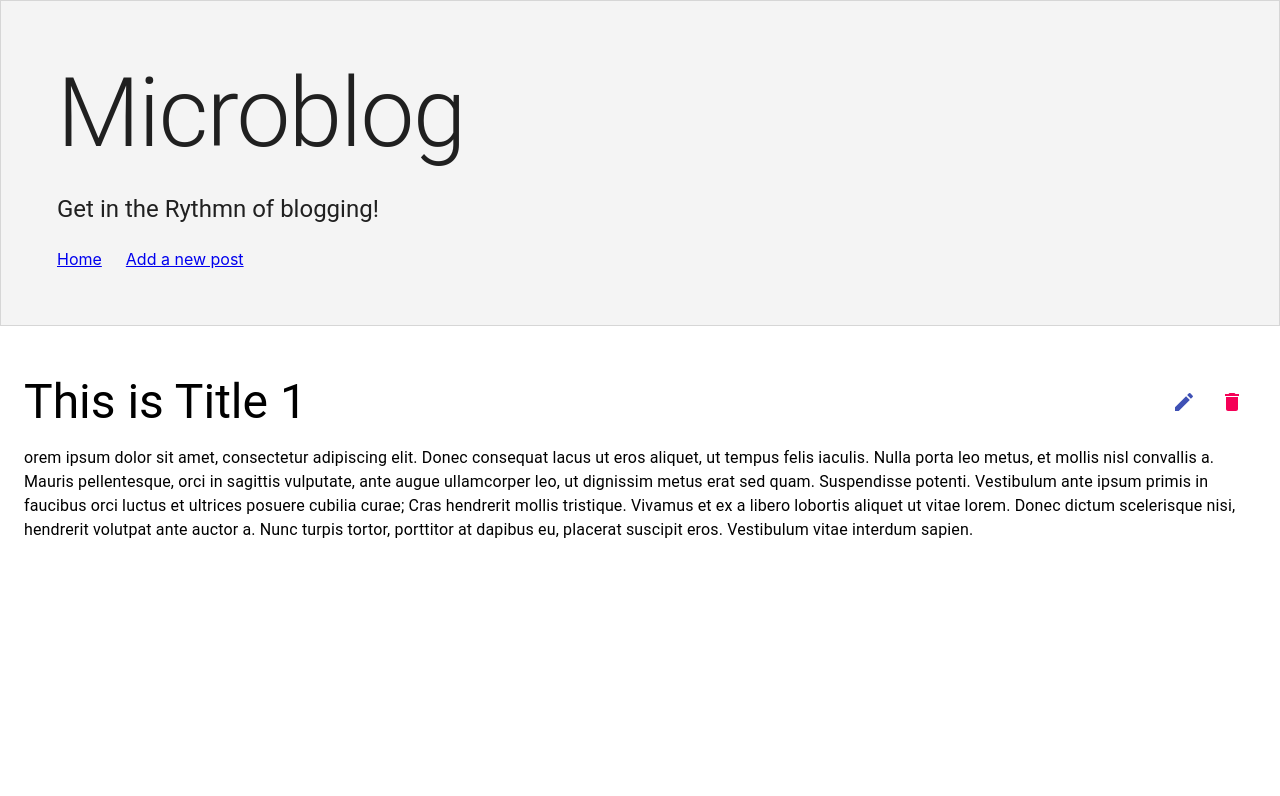
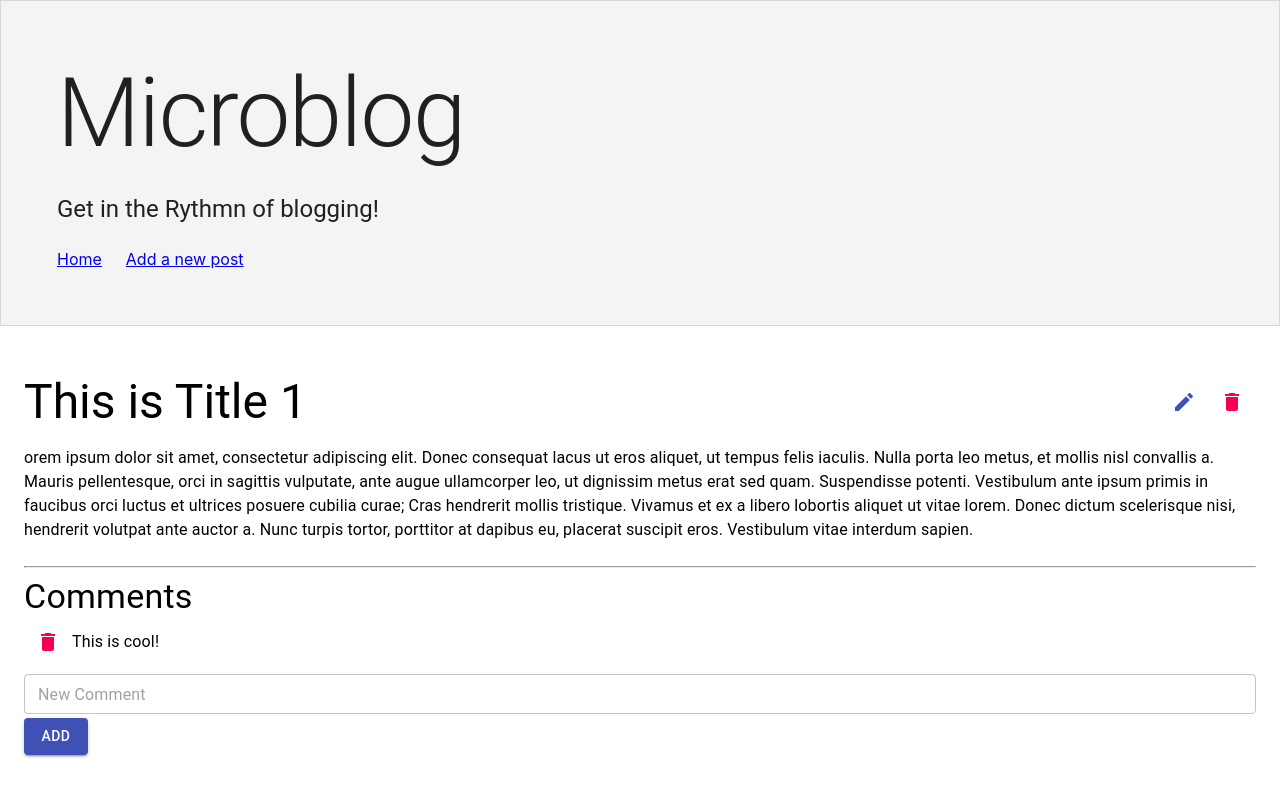
Before and after one commit to ryikeda/react-microblog, a React (Create React App) app: page /posts/1 in a window 1280 px wide. Shown: the top 796 px of the page. Built offline with nearby package versions, Linux system fonts and the light colour scheme.

Commit message:
added comments section

```diff
--- a/src/App.js
+++ b/src/App.js
@@ -28,6 +28,24 @@ function App() {
     });
   };
 
+  const addComment = (postId, comment) => {
+    const idx = posts.findIndex((post) => post.postId === postId);
+    setPosts((posts) => {
+      posts[idx].comments = [...posts[idx].comments, comment];
+      return posts;
+    });
+  };
+
+  const deleteComment = (postId, commentId) => {
+    const idx = posts.findIndex((post) => post.postId === postId);
+    setPosts((posts) => {
+      posts[idx].comments = [...posts[idx].comments].filter(
+        (comment) => comment.id !== commentId
+      );
+      return posts;
+    });
+  };
+
   return (
     <>
       <Header />
@@ -36,6 +54,8 @@ function App() {
         createPost={createPost}
         editPost={editPost}
         deletePost={deletePost}
+        addComment={addComment}
+        deleteComment={deleteComment}
       />
     </>
   );
--- /dev/null
+++ b/src/components/Comment.js
@@ -0,0 +1,32 @@
+import React from "react";
+import { Box, Typography, IconButton, makeStyles } from "@material-ui/core";
+import DeleteIcon from "@material-ui/icons/Delete";
+import { useHistory } from "react-router-dom";
+
+const useStyles = makeStyles((theme) => ({
+  root: {
+    display: "flex",
+    alignItems: "center",
+  },
+}));
+
+const Comment = ({ comment, deleteComment, postId }) => {
+  const classes = useStyles();
+  const history = useHistory();
+  const handleDelete = () => {
+    deleteComment(postId, comment.id);
+    history.push(`/posts/${postId}`);
+  };
+  return (
+    <Box className={classes.root}>
+      <IconButton onClick={handleDelete}>
+        <DeleteIcon color="secondary" />
+      </IconButton>
+      <Typography variant="body1" component="p">
+        {comment.body}
+      </Typography>
+    </Box>
+  );
+};
+
+export default Comment;
--- /dev/null
+++ b/src/components/Comments.js
@@ -0,0 +1,25 @@
+import React from "react";
+import { Box, Typography } from "@material-ui/core";
+
+import Comment from "./Comment";
+import NewCommentForm from "./NewCommentForm";
+
+const Comments = ({ post, addComment, deleteComment }) => {
+  return (
+    <Box my={3}>
+      <hr />
+      <Typography variant="h4">Comments</Typography>
+      {post.comments.map((comment) => (
+        <Comment
+          comment={comment}
+          key={comment.id}
+          deleteComment={deleteComment}
+          postId={post.postId}
+        />
+      ))}
+      <NewCommentForm addComment={addComment} postId={post.postId} />
+    </Box>
+  );
+};
+
+export default Comments;
--- a/src/components/Form.js
+++ b/src/components/Form.js
@@ -16,6 +16,7 @@ const FORM_INITIAL_DATA = {
   description: "",
   body: "",
   postId: "",
+  comments: [],
 };
 
 const useStyles = makeStyles((theme) => ({
--- /dev/null
+++ b/src/components/NewCommentForm.js
@@ -0,0 +1,45 @@
+import React, { useState } from "react";
+import { v4 } from "uuid";
+import { TextField, Button } from "@material-ui/core";
+import { useHistory } from "react-router-dom";
+
+const FORM_INITIAL_DATA = {
+  body: "",
+};
+const NewCommentForm = ({ addComment, postId }) => {
+  const [form, setForm] = useState(FORM_INITIAL_DATA);
+  const history = useHistory();
+
+  const handleChange = (e) => {
+    const { name, value } = e.target;
+    setForm((form) => ({ ...form, [name]: value }));
+  };
+  const handleSubmit = (e) => {
+    e.preventDefault();
+    addComment(postId, { ...form, id: v4(), createdAt: new Date() });
+    setForm(FORM_INITIAL_DATA);
+    history.push(`/posts/${postId}`);
+  };
+
+  return (
+    <form onSubmit={handleSubmit}>
+      <TextField
+        id="commentForm"
+        variant="outlined"
+        multiline
+        fullWidth
+        placeholder="New Comment"
+        name="body"
+        required
+        margin="dense"
+        value={form.body}
+        onChange={handleChange}
+      ></TextField>
+      <Button type="submit" variant="contained" color="primary">
+        add
+      </Button>
+    </form>
+  );
+};
+
+export default NewCommentForm;
--- a/src/components/Post.js
+++ b/src/components/Post.js
@@ -10,6 +10,7 @@ import {
 
 import EditIcon from "@material-ui/icons/Edit";
 import DeleteIcon from "@material-ui/icons/Delete";
+import Comments from "./Comments";
 
 const useStyles = makeStyles((theme) => ({
   titleContainer: {
@@ -23,7 +24,7 @@ const useStyles = makeStyles((theme) => ({
     flexFlow: 1,
   },
 }));
-const Post = ({ posts, deletePost }) => {
+const Post = ({ posts, deletePost, addComment, deleteComment }) => {
   const { id } = useParams();
   const classes = useStyles();
   const history = useHistory();
@@ -51,6 +52,11 @@ const Post = ({ posts, deletePost }) => {
       </Box>
 
       <Typography variant="body1">{post.body}</Typography>
+      <Comments
+        post={post}
+        addComment={addComment}
+        deleteComment={deleteComment}
+      />
     </Container>
   );
 };
--- a/src/components/Routes.js
+++ b/src/components/Routes.js
@@ -5,7 +5,14 @@ import Home from "./Home";
 import NewPost from "./NewPost";
 import Post from "./Post";
 
-const Routes = ({ posts, createPost, editPost, deletePost }) => {
+const Routes = ({
+  posts,
+  createPost,
+  editPost,
+  deletePost,
+  addComment,
+  deleteComment,
+}) => {
   return (
     <Switch>
       <Route path="/" exact>
@@ -15,7 +22,12 @@ const Routes = ({ posts, createPost, editPost, deletePost }) => {
         <NewPost createPost={createPost} />
       </Route>
       <Route path="/posts/:id" exact>
-        <Post posts={posts} deletePost={deletePost} />
+        <Post
+          posts={posts}
+          deletePost={deletePost}
+          addComment={addComment}
+          deleteComment={deleteComment}
+        />
       </Route>
       <Route path="/posts/:id/edit" exact>
         <EditForm posts={posts} editPost={editPost} />
--- a/src/sampleData.js
+++ b/src/sampleData.js
@@ -5,6 +5,13 @@ const SAMPLE_DATA = [
     description: "This is description 1",
     body:
       "orem ipsum dolor sit amet, consectetur adipiscing elit. Donec consequat lacus ut eros aliquet, ut tempus felis iaculis. Nulla porta leo metus, et mollis nisl convallis a. Mauris pellentesque, orci in sagittis vulputate, ante augue ullamcorper leo, ut dignissim metus erat sed quam. Suspendisse potenti. Vestibulum ante ipsum primis in faucibus orci luctus et ultrices posuere cubilia curae; Cras hendrerit mollis tristique. Vivamus et ex a libero lobortis aliquet ut vitae lorem. Donec dictum scelerisque nisi, hendrerit volutpat ante auctor a. Nunc turpis tortor, porttitor at dapibus eu, placerat suscipit eros. Vestibulum vitae interdum sapien. ",
+    comments: [
+      {
+        createdAt: new Date("January 17, 2020 03:24:00"),
+        body: "This is cool!",
+        id: "1-1",
+      },
+    ],
   },
   {
     postId: "2",
@@ -12,13 +19,27 @@ const SAMPLE_DATA = [
     description: "This is description 2",
     body:
       "oipsum primis in faucibus orci luctus et ultrices posuere cubilia curae; Cras hendrerit mollis tristique. Vivamus et ex a libero lobortis aliquet ut vitae lorem. Donec dictum scelerisque nisi, hendrerit volutpat ante auctor a. Nunc turpis tortor, porttitor at dapibus eu, placerat suscipit eros. Vestibulum vitae interdum sapien.rem ipsum dolor sit amet, consectetur adipiscing elit. Donec consequat lacus ut eros aliquet, ut tempus felis iaculis. Nulla porta leo metus, et mollis nisl convallis a. Mauris pellentesque, orci in sagittis vulputate, ante augue ullamcorper leo, ut dignissim metus erat sed quam. Suspendisse potenti. Vestibulum ante  ",
+    comments: [
+      {
+        createdAt: new Date("February 16, 2020 03:30:00"),
+        body: "First!",
+        id: "2-1",
+      },
+      {
+        createdAt: new Date("February 16, 2020 03:40:00"),
+        body: "Second!",
+        id: "2-2",
+      },
+    ],
   },
+
   {
     postId: "3",
     title: "This is Title 3",
     description: "This is description 3",
     body:
       "oipsum primis in faucibus orci luctus et ultrices posuere cubilia curae; Cras hendrerm ipsum dolor sit amet, consectetur adipiscing elit. Donec consequat lacus ut eros aliquet, ut tempus felis iaculis. Nulla porta leo metus, et mollis nisl convallis a. Mauris pellentesque, orci in sagittis vulputate, ante augue ullamcorper leo, ut dignissim metus erat sed quam. Suspendisse potenti. Vestibulum ante  ",
+    comments: [],
   },
   {
     postId: "4",
@@ -26,6 +47,7 @@ const SAMPLE_DATA = [
     description: "This is description 4",
     body:
       "oipsum primis in faucibus orci luctus et ultrices posuere cubilia curae; Cras hendrerm ipsum dolor sit amet, consectetur adipiscing elit. Donec consequat lacus ut eros aliquet, ut tempus felis iaculis. Nulla porta leo metus, et mollis nisl convallis a. Mauris pellentesque, orci in sagittis vulputate, ante augue ullamcorper leo, ut dignissim metus erat sed quam. Suspendisse potenti. Vestibulum ante  ",
+    comments: [],
   },
   {
     postId: "5",
@@ -33,6 +55,7 @@ const SAMPLE_DATA = [
     description: "This is description 5",
     body:
       "oipsum primis in faucibus orci luctus et ultrices posuere cubilia curae; Cras hendrerm ipsum dolor sit amet, consectetur adipiscing elit. Donec consequat lacus ut eros aliquet, ut tempus felis iaculis. Nulla porta leo metus, et mollis nisl convallis a. Mauris pellentesque, orci in sagittis vulputate, ante augue ullamcorper leo, ut dignissim metus erat sed quam. Suspendisse potenti. Vestibulum ante  ",
+    comments: [],
   },
   {
     postId: "6",
@@ -40,6 +63,7 @@ const SAMPLE_DATA = [
     description: "This is description 6",
     body:
       "oipsum primis in faucibus orci luctus et ultrices posuere cubilia curae; Cras hendrerm ipsum dolor sit amet, consectetur adipiscing elit. Donec consequat lacus ut eros aliquet, ut tempus felis iaculis. Nulla porta leo metus, et mollis nisl convallis a. Mauris pellentesque, orci in sagittis vulputate, ante augue ullamcorper leo, ut dignissim metus erat sed quam. Suspendisse potenti. Vestibulum ante  ",
+    comments: [],
   },
 ];
 
```
